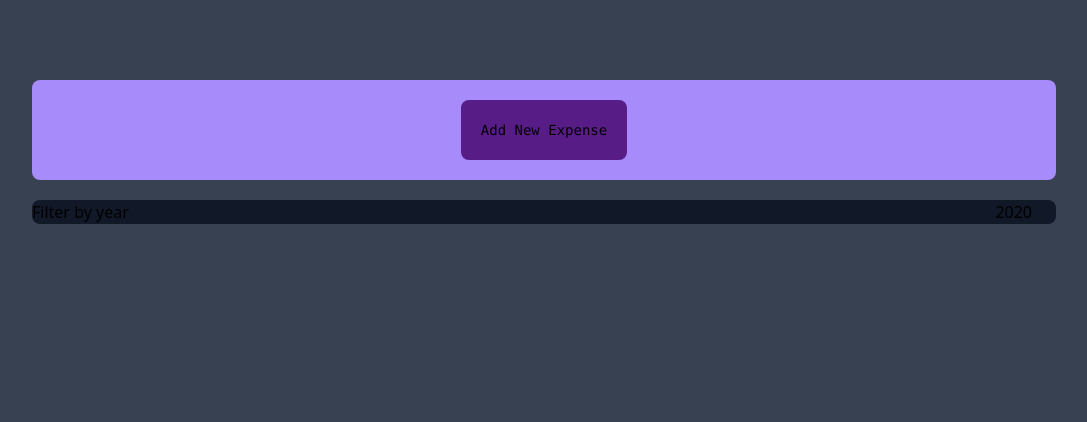
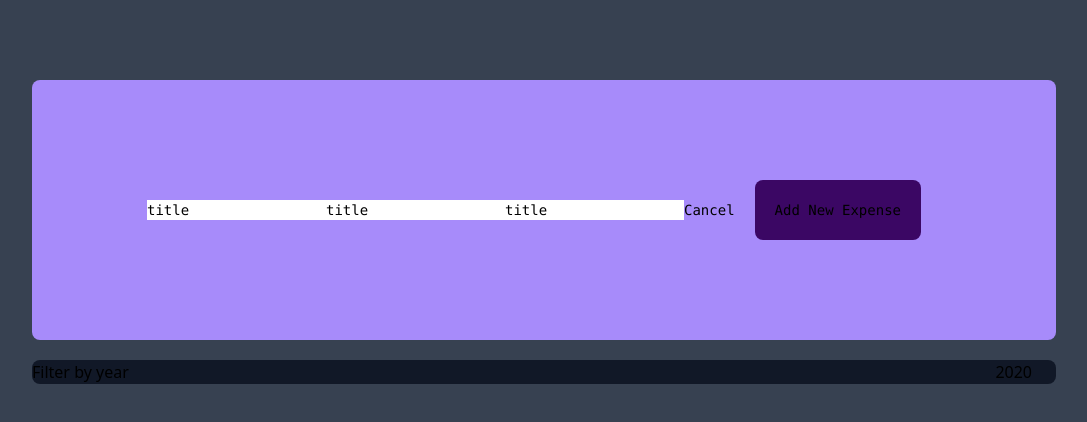
Before and after one commit to doleshorkhadka/expense-tracker, a Next.js app: page / in a window 1280 px wide. Both pictures are taken after a click on the button "Add New Expense". Shown: the top 422 px of the page, without its empty margins (96-1183 px from the left). Built offline with nearby package versions, Linux system fonts and the light colour scheme.

Commit message:
form added !

```diff
--- /dev/null
+++ b/src/components/dashboard.jsx
@@ -0,0 +1,39 @@
+import { useState } from "react";
+import ExpenseForm from "./new-expense";
+
+function Dashboard() {
+  let [formSts, isFormSts] = useState(false);
+
+  const expenseFormStsTrue = () => {
+    isFormSts(true);
+  };
+  const expenseFormStsFalse = () => {
+    isFormSts(false);
+  };
+  return (
+    <div className=" max-w-5xl w-full">
+      <section className=" w-full font-mono text-sm flex items-center justify-center bg-violet-400 rounded-lg mb-5">
+        {formSts && <ExpenseForm formCancel={expenseFormStsFalse} />}
+
+        {!formSts && (
+          <button
+            className=" bg-purple-950 m-5 sm:p-5 p-2 rounded-lg"
+            onClick={expenseFormStsTrue}
+          >
+            Add New Expense
+          </button>
+        )}
+      </section>
+      <section className="mt-5 gap-3 flex bg-gray-900 rounded-lg">
+        <div className="flex justify-between w-full">
+          <p>Filter by year</p>
+          <button>2020</button>
+        </div>
+        <div></div>
+        <div className="h-250"></div>
+      </section>
+    </div>
+  );
+}
+
+export default Dashboard;
--- a/src/pages/new-expense.jsx
+++ b/src/components/new-expense.jsx
@@ -1,6 +1,6 @@
 import { useForm } from "react-hook-form";
 
-function NewExpense(props) {
+function ExpenseForm({ formCancel }) {
   const {
     register,
     handleSubmit,
@@ -20,13 +20,21 @@ function NewExpense(props) {
   );
 
   return (
-    <form onSubmit={handleSubmit(onSubmit)}>
+    <form onSubmit={handleSubmit(onSubmit)} className="p-20">
       {Title}
       {Amount}
       {Date}
-      <input value="Add Expense" type="submit" />
+      <button className=" text-black" onClick={formCancel}>
+        Cancel
+      </button>
+      <button
+        className=" bg-purple-950 m-5 sm:p-5 p-2 rounded-lg"
+        type="submit"
+      >
+        Add New Expense
+      </button>
     </form>
   );
 }
 
-export default NewExpense;
+export default ExpenseForm;
--- a/src/pages/index.js
+++ b/src/pages/index.js
@@ -1,21 +1,9 @@
+import Dashboard from "@/components/dashboard";
+
 export default function Home() {
   return (
     <main className="flex min-h-screen flex-col items-center justify-between p-20 bg-gray-700">
-      <div className="z-10 max-w-5xl w-full">
-        <section className="  z-10 max-w-5xl w-full font-mono text-sm flex items-center justify-center bg-violet-400 rounded-lg mb-5">
-          <button className=" bg-purple-900 m-5 sm:p-5 p-2 rounded-lg">
-            Add New Expense
-          </button>
-        </section>
-        <section className="mt-5 gap-3 flex bg-gray-900 rounded-lg">
-          <div className="flex justify-between w-full">
-            <p>Filter by year</p>
-            <button>2020</button>
-          </div>
-          <div></div>
-          <div className="h-250"></div>
-        </section>
-      </div>
+      <Dashboard />
     </main>
   );
 }
```
